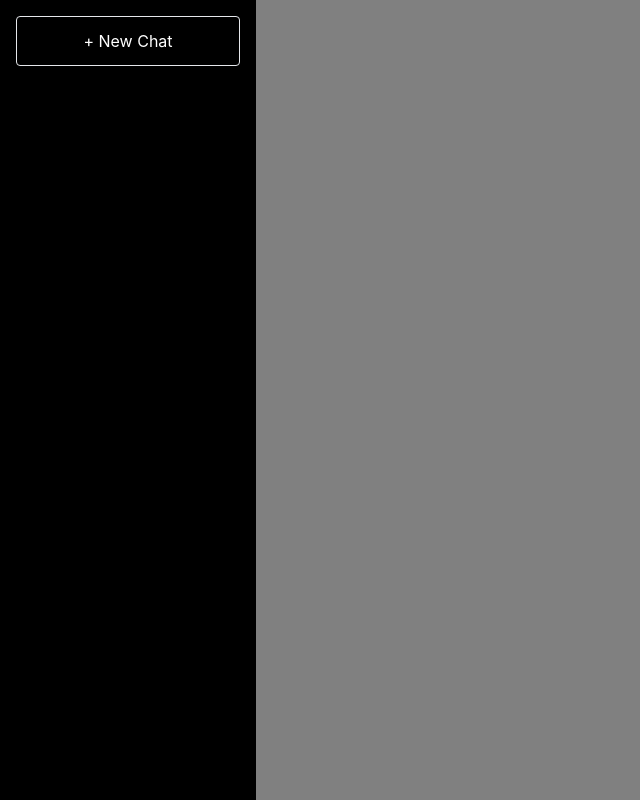
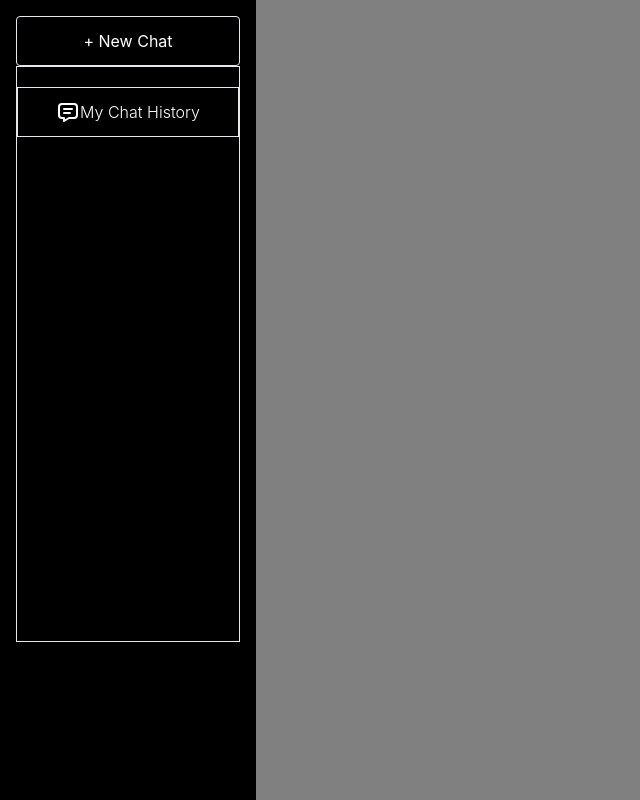
Before and after one commit to muhammadmueenarif/ChatGPT-and-React---AI-Chatbot-Revolution, a React (Create React App) app in the folder my-app/: page / in a window 1280 px wide. Shown: the whole page, without its empty margins (0-640 px from the left). Built offline with nearby package versions, Linux system fonts and the light colour scheme.

Commit message:
added chat icon

```diff
--- a/my-app/src/Chat/index.js
+++ b/my-app/src/Chat/index.js
@@ -7,7 +7,15 @@ const Chat = () => {
         <div>
             <button className='w-full h-[50px] border rounded'>+ New Chat</button>
         </div>
-        <div></div>
+        <div className='h-[75%] border '>
+            <div className='py-3 border text-center mt-5 font-light flex justify-center'>
+                <span>
+                    <svg  xmlns="http://www.w3.org/2000/svg"  width="24"  height="24"  viewBox="0 0 24 24"  fill="none"  stroke="currentColor"  stroke-width="2"  stroke-linecap="round"  stroke-linejoin="round"  class="icon icon-tabler icons-tabler-outline icon-tabler-message"><path stroke="none" d="M0 0h24v24H0z" fill="none"/><path d="M8 9h8" /><path d="M8 13h6" /><path d="M18 4a3 3 0 0 1 3 3v8a3 3 0 0 1 -3 3h-5l-5 3v-3h-2a3 3 0 0 1 -3 -3v-8a3 3 0 0 1 3 -3h12z" />
+                    </svg>
+                </span>
+                My Chat History
+                </div>
+        </div>
         <div></div>
       </div>
       <div className='w-[80%]'></div>
```
Also changed, not shown: 1 other file (tests, documents, lock files or other folders).
